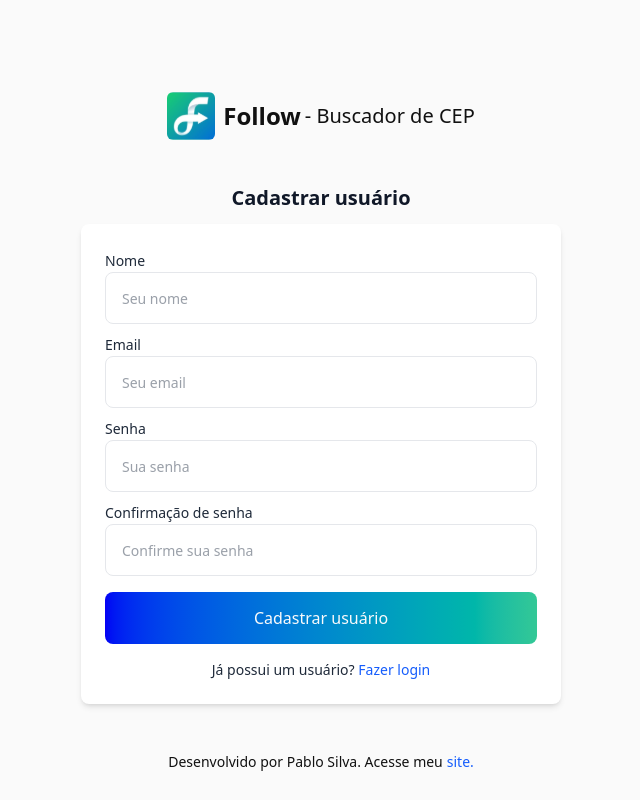
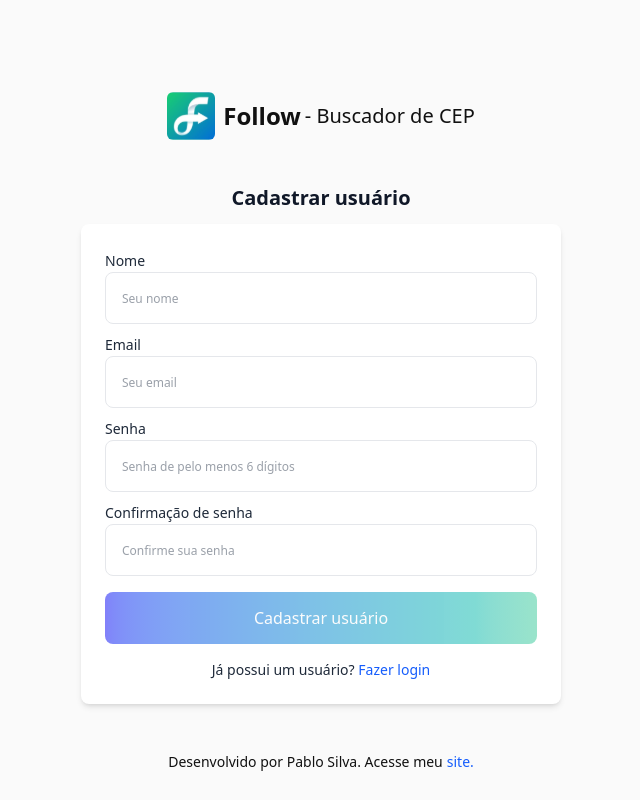
Before and after one commit to pablolucio97/follow-challenge, a React (Vite) app in the folder follow-front-end/: page /register in a window 1280 px wide. Shown: the whole page, without its empty margins (319-959 px from the left). Built offline with nearby package versions, Linux system fonts and the light colour scheme.

Commit message:
feat: implements function to register user

```diff
--- a/follow-front-end/src/components/buttons/Button/index.tsx
+++ b/follow-front-end/src/components/buttons/Button/index.tsx
@@ -15,7 +15,7 @@ const Button: React.FC<ButtonProps> = ({
 }) => {
   return (
     <button
-      className={`w-full h-[52px] flex items-center justify-center bg-gradient-to-r from-primary to-secondary normal-case lg:text-base text-sm font-medium font-poppins rounded-lg disabled:opacity-[0.5] text-gray-50 font-secondary ${className}`}
+      className={`w-full h-[52px] flex items-center justify-center bg-gradient-to-r from-primary to-secondary normal-case lg:text-base text-sm font-medium font-poppins rounded-lg disabled:cursor-normal disabled:opacity-[0.5] text-gray-50 font-secondary ${className}`}
       {...rest}
     >
       {isLoading ? <Loading hideText color="#ffffff" /> : title}
--- a/follow-front-end/src/components/inputs/TextInput/index.tsx
+++ b/follow-front-end/src/components/inputs/TextInput/index.tsx
@@ -8,11 +8,11 @@ export const TextInput = forwardRef<HTMLInputElement, TextInputProps>(
   ({ inputLabel, ...rest }, ref) => {
     return (
       <div className="mb-2 w-full">
-        <span className="text-gray-800 text-sm">
+        <span className="text-gray-800 text-xs md:text-sm">
           {inputLabel}
         </span>
         <input
-          className="w-full h-[52px] p-4 border-1 rounded-lg text-gray-700  border-gray-200 focus:border-secondary focus:border-2 focus:outline-none focus:text-gray-500 bg-white placeholder-custom text-sm md:text-md"
+          className="w-full h-[52px] p-4 border-1 rounded-lg text-gray-700  border-gray-200 focus:border-secondary focus:border-2 focus:outline-none focus:text-gray-500 bg-white placeholder-custom text-xs md:text-md"
           ref={ref}
           {...rest}
         />
--- a/follow-front-end/src/screens/auth/SignIn/components/SignInForm/index.tsx
+++ b/follow-front-end/src/screens/auth/SignIn/components/SignInForm/index.tsx
@@ -9,6 +9,7 @@ interface SignInFormProps {
   password: string;
   setPassword: Dispatch<SetStateAction<string>>;
   onSubmit: () => void;
+  disabled?: boolean;
 }
 
 const SignInForm: React.FC<SignInFormProps> = ({
@@ -17,6 +18,7 @@ const SignInForm: React.FC<SignInFormProps> = ({
   password,
   setPassword,
   onSubmit,
+  disabled
 }) => {
   const handleSubmit = (event: FormEvent<HTMLFormElement>) => {
     event.preventDefault();
@@ -41,6 +43,7 @@ const SignInForm: React.FC<SignInFormProps> = ({
         type="password"
         value={password}
         onChange={(e) => setPassword(e.target.value)}
+        disabled={disabled}
       />
       <Button title="Fazer login" className="my-2" type="submit" />
       <div className="mt-2 flex justify-center">
--- a/follow-front-end/src/screens/auth/SignIn/index.tsx
+++ b/follow-front-end/src/screens/auth/SignIn/index.tsx
@@ -15,7 +15,7 @@ const SignIn: React.FC = () => {
     return new UsersRepository();
   }, []);
 
-  const signIn = useCallback(async () => {
+  const handleSignIn = useCallback(async () => {
     try {
       const authData = await usersRepository.authenticateUser({
         email,
@@ -39,7 +39,7 @@ const SignIn: React.FC = () => {
           setEmail={setEmail}
           password={password}
           setPassword={setPassword}
-          onSubmit={signIn}
+          onSubmit={handleSignIn}
         />
       </div>
       <FooterLink className="absolute bottom-4" />
--- a/follow-front-end/src/screens/auth/SingnUp/components/SignUpForm/index.tsx
+++ b/follow-front-end/src/screens/auth/SingnUp/components/SignUpForm/index.tsx
@@ -1,26 +1,72 @@
 import Button from "@/components/buttons/Button";
 import { TextInput } from "@/components/inputs/TextInput";
+import { Dispatch, FormEvent, SetStateAction } from "react";
 import { Link } from "react-router-dom";
 
 interface SignUpFormProps {
-  onSubmit: (event: React.FormEvent<HTMLFormElement>) => void;
+  name: string;
+  setName: Dispatch<SetStateAction<string>>;
+  email: string;
+  setEmail: Dispatch<SetStateAction<string>>;
+  password: string;
+  setPassword: Dispatch<SetStateAction<string>>;
+  onSubmit: () => void;
+  passwordConfirmation: string;
+  setPasswordConfirmation: Dispatch<SetStateAction<string>>;
+  disabled?: boolean;
 }
 
-const SignUpForm: React.FC<SignUpFormProps> = ({ onSubmit }) => {
+const SignUpForm: React.FC<SignUpFormProps> = ({
+  name,
+  setName,
+  email,
+  setEmail,
+  password,
+  setPassword,
+  passwordConfirmation,
+  setPasswordConfirmation,
+  onSubmit,
+  disabled
+}) => {
+  const handleSubmit = (event: FormEvent<HTMLFormElement>) => {
+    event.preventDefault();
+    onSubmit();
+  };
+
   return (
     <form
       className="w-full md:w-[480px] flex flex-col rounded-lg shadow-md bg-white p-6 mt-3"
-      onSubmit={onSubmit}
+      onSubmit={handleSubmit}
     >
-      <TextInput inputLabel="Nome" placeholder="Seu nome" type="text" />
-      <TextInput inputLabel="Email" placeholder="Seu email" type="email" />
-      <TextInput inputLabel="Senha" placeholder="Sua senha" type="password" />
+      <TextInput
+        inputLabel="Nome"
+        placeholder="Seu nome"
+        type="text"
+        value={name}
+        onChange={(e) => setName(e.target.value)}
+      />
+      <TextInput
+        inputLabel="Email"
+        placeholder="Seu email"
+        type="email"
+        value={email}
+        onChange={(e) => setEmail(e.target.value)}
+      />
+      <TextInput
+        inputLabel="Senha"
+        placeholder="Senha de pelo menos 6 dígitos"
+        type="password"
+        value={password}
+        onChange={(e) => setPassword(e.target.value)}
+      />
       <TextInput
         inputLabel="Confirmação de senha"
         placeholder="Confirme sua senha"
         type="password"
+        value={passwordConfirmation}
+        onChange={(e) => setPasswordConfirmation(e.target.value)}
       />
-      <Button title="Cadastrar usuário" className="my-2" type="submit" />
+      <Button title="Cadastrar usuário" className="my-2" type="submit" disabled={disabled}/>
       <div className="mt-2 flex justify-center">
         <span className="text-gray-800 text-xs md:text-sm">
           Já possui um usuário?{" "}
--- a/follow-front-end/src/screens/auth/SingnUp/index.tsx
+++ b/follow-front-end/src/screens/auth/SingnUp/index.tsx
@@ -1,17 +1,64 @@
+import FooterLink from "@/components/miscellaneous/FooterLink";
 import LogoText from "@/components/miscellaneous/LogoText";
 import Title from "@/components/typography/Title";
+import { UsersRepository } from "@/repositories/UsersRepository";
+import { isEmailValid } from "@/utils/validations";
+import { useCallback, useMemo, useState } from "react";
 import SignUpForm from "./components/SignUpForm";
-import FooterLink from "@/components/miscellaneous/FooterLink";
 
-const SignUp : React.FC = () => {
+const SignUp: React.FC = () => {
+  const [name, setName] = useState("");
+  const [email, setEmail] = useState("");
+  const [password, setPassword] = useState("");
+  const [passwordConfirmation, setPasswordConfirmation] = useState("");
+
+  const usersRepository = useMemo(() => {
+    return new UsersRepository();
+  }, []);
+
+  const handleRegisterUser = useCallback(async () => {
+    try {
+      const user = await usersRepository.createUser({
+        name,
+        email,
+        password,
+      });
+      if (user) {
+        console.log(user);
+      }
+    } catch (error) {
+      console.log("Error", error);
+    }
+  }, [email, name, password, usersRepository]);
+  const MIN_PASSWORD_LENGTH = 6;
+  const isFormValid =
+    name &&
+    email &&
+    isEmailValid(email) &&
+    password &&
+    password.length >= MIN_PASSWORD_LENGTH &&
+    passwordConfirmation &&
+    password === passwordConfirmation;
+
   return (
     <div className="w-full min-h-screen flex flex-col relative">
       <div className="w-full flex flex-col items-center mx-auto p-8">
-      <LogoText className="mt-12 mb-8 flex justify-center"/>
-      <Title content="Cadastrar usuário" className="mx-auto" />
-      <SignUpForm onSubmit={() => {}} />
+        <LogoText className="mt-12 mb-8 flex justify-center" />
+        <Title content="Cadastrar usuário" className="mx-auto" />
+        <SignUpForm
+          name={name}
+          setName={setName}
+          email={email}
+          setEmail={setEmail}
+          password={password}
+          setPassword={setPassword}
+          passwordConfirmation={passwordConfirmation}
+          setPasswordConfirmation={setPasswordConfirmation}
+          onSubmit={handleRegisterUser}
+          disabled={!isFormValid}
+        />
       </div>
-      <FooterLink className="absolute bottom-4"/>
+      <FooterLink className="absolute bottom-4" />
     </div>
   );
 };
--- a/follow-front-end/src/styles/index.css
+++ b/follow-front-end/src/styles/index.css
@@ -29,5 +29,4 @@ button {
   display: flex;
   justify-content: center;
   align-items: center;
-  cursor: pointer;
 }
--- /dev/null
+++ b/follow-front-end/src/utils/validations.ts
@@ -0,0 +1,3 @@
+export const isEmailValid = (email: string): boolean => {
+  return /^[^\s@]+@[^\s@]+\.[^\s@]+$/.test(email);
+};
```
